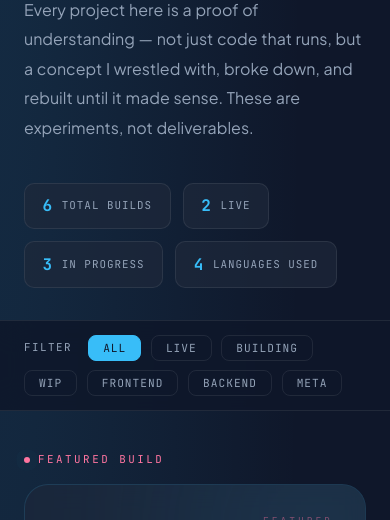
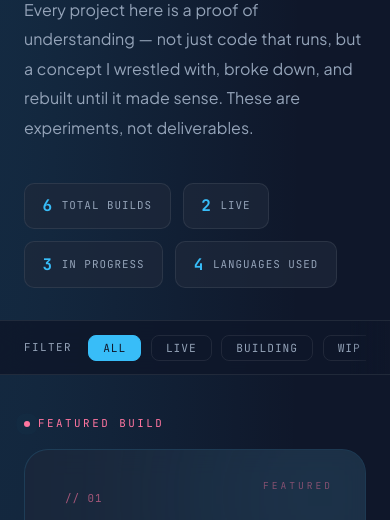
Before and after one commit to omkar142web/lrnodejs, a website: page views/projects.html in a window 390 px wide. Shown: the part 260-780 px from the top of the page. Drawn offline with Linux system fonts and the light colour scheme.

Commit message:
fix: filterbar - phone

```diff
--- a/views/projects.html
+++ b/views/projects.html
@@ -287,13 +287,11 @@
         top: 64px;
         z-index: 90;
         background: rgba(15, 23, 42, 0.85);
-        /* border-top: 1px solid rgba(56, 189, 248, 0.15); */
         border-top: 1px solid var(--border);
         backdrop-filter: blur(16px);
         -webkit-backdrop-filter: blur(16px);
         border-bottom: 1px solid var(--border);
         padding: 0.85rem clamp(1.5rem, 5vw, 4rem);
-        /* ADD THIS */
         isolation: isolate;
       }
 
@@ -304,7 +302,49 @@
         align-items: center;
         gap: 0.6rem;
         flex-wrap: wrap;
-      }
+        /* } */
+
+        /* @media (max-width: 650px) { */
+        /* .filter-inner { */
+        flex-wrap: nowrap;
+        overflow-x: auto;
+        -ms-overflow-style: none; /* IE/Edge */
+        scrollbar-width: none; /* Firefox */
+        padding-right: 3rem; /* padding to scroll past the gradient fade */
+      }
+      .filter-inner::-webkit-scrollbar {
+        display: none;
+      }
+      .filter-btn,
+      .filter-label {
+        flex-shrink: 0;
+      }
+      .filter-bar::after {
+        content: "";
+        position: absolute;
+        top: 0;
+        right: 0;
+        bottom: 0;
+        width: 40px;
+        background: linear-gradient(
+          to right,
+          rgba(15, 23, 42, 0),
+          rgba(15, 23, 42, 1)
+        );
+        pointer-events: none;
+      }
+      /* .filter-bar::before{
+        font-family: "JetBrains Mono", monospace;
+        content: '>';
+        position: absolute;
+        top: 25%;
+        right: 20px;
+        width: 0;
+        pointer-events: none;
+        z-index: 9;
+      } */
+
+      /* } */
 
       .filter-label {
         font-family: "JetBrains Mono", monospace;
@@ -1192,9 +1232,7 @@
         .projects-grid {
           column-count: 1;
         }
-      }
-
-      @media (max-width: 600px) {
+
         nav li:has(a[href="/projects"]) {
           display: none;
         }
@@ -1239,7 +1277,7 @@
         margin-top: 0.6rem;
       }
 
-      em code:last-child{
+      em code:last-child {
         margin-left: 4px;
       }
     </style>
@@ -1389,7 +1427,11 @@
             </div>
             <div class="panel-divider"></div>
             <div class="project-links">
-              <a href="https://github.com/omkar142web/lrnodejs" target="_blank" class="proj-link github">
+              <a
+                href="https://github.com/omkar142web/lrnodejs"
+                target="_blank"
+                class="proj-link github"
+              >
                 <svg
                   viewBox="0 0 16 16"
                   fill="currentColor"
```
